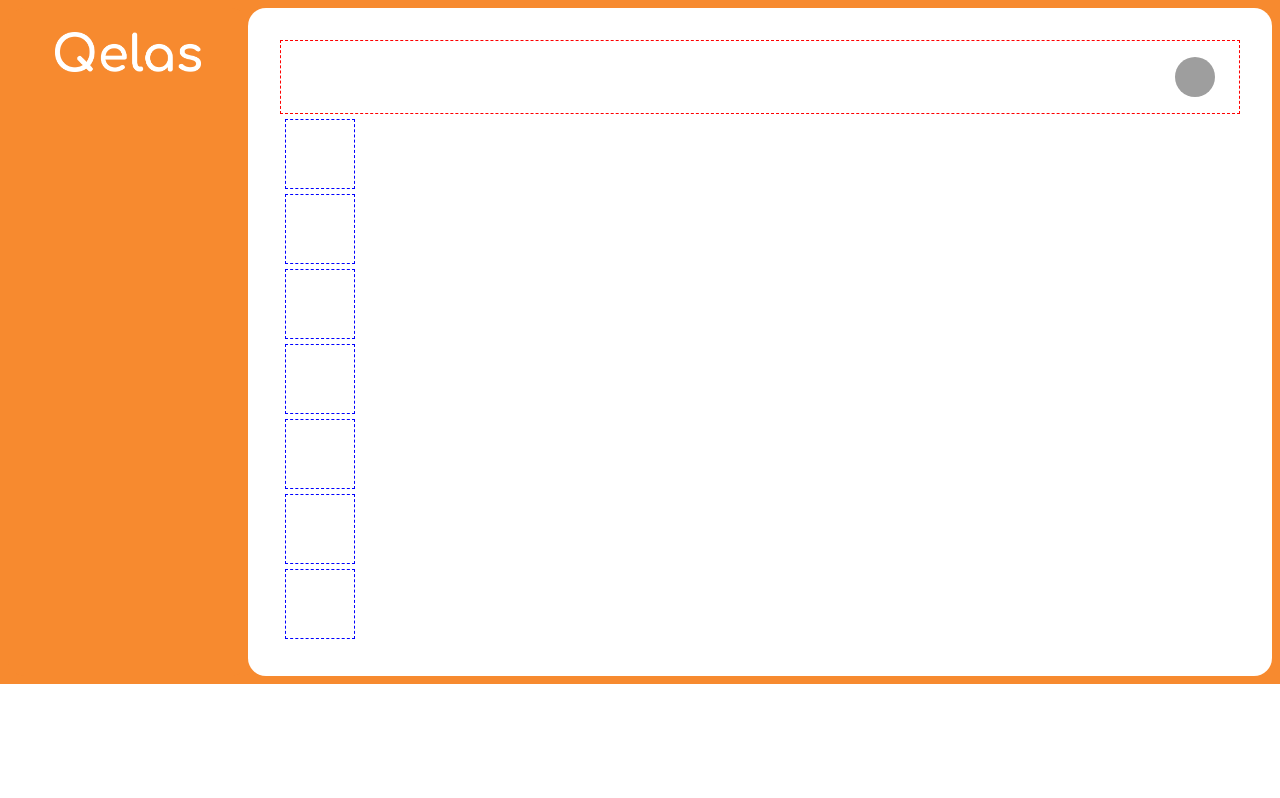
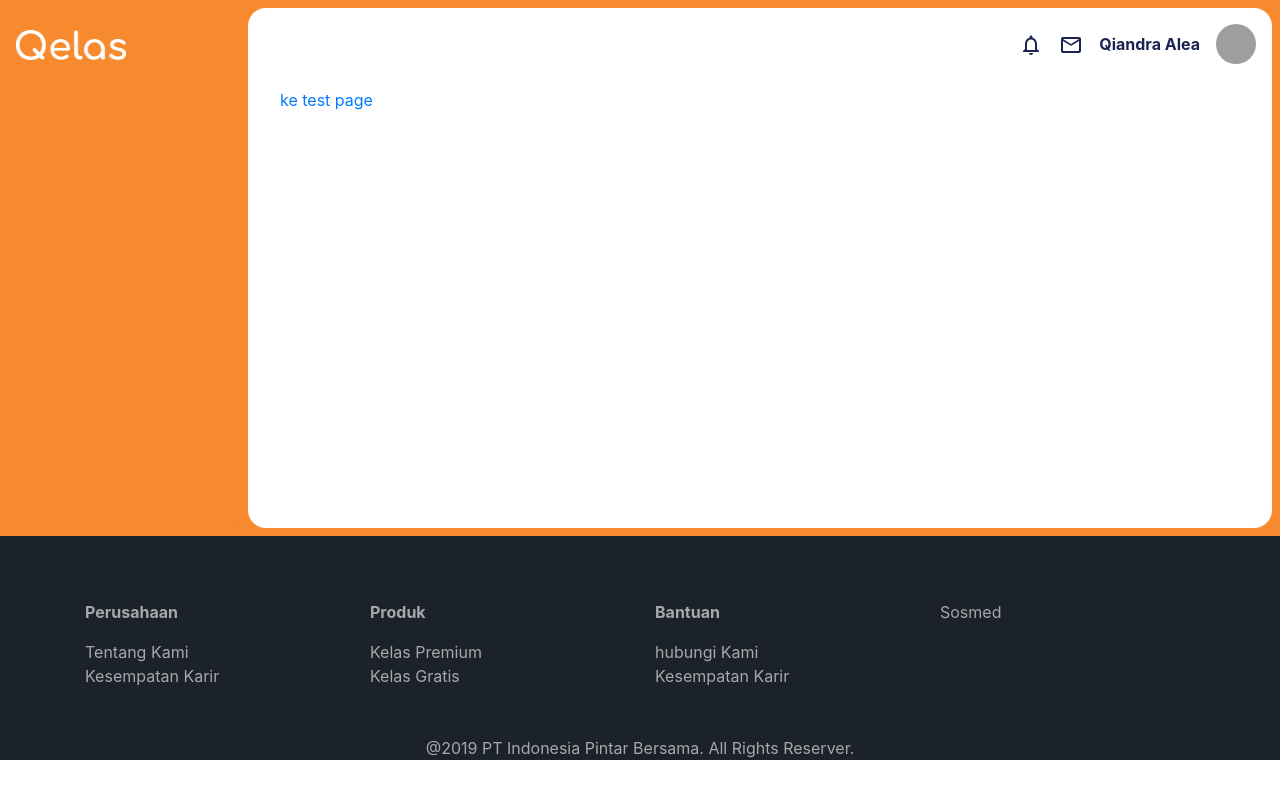
Before and after one commit to hisbu/qlas, a React (Create React App) app: page /dashboard in a window 1280 px wide. Built offline with nearby package versions, Linux system fonts and the light colour scheme; grey boxes are pictures that could not be loaded.

Commit message:
dashboardUser2

```diff
--- a/src/App.js
+++ b/src/App.js
@@ -2,13 +2,14 @@ import React, {Component} from 'react';
 import {Route, Switch} from 'react-router-dom'
 
 // page
+import LandingPage from './pages/landingPage'
 import Landing from './pages/landing.js'
 import DashboardUser from './pages/user/dashboardUser'
 import NotFound from './pages/notFound'
 import TestPage from './pages/test'
 import DetailQelas from './pages/detailKelas/detailQelasPage'
 import NavBar from './component/navBar'
-
+import Footer from './component/footer'
 
 class App extends Component{
   componentDidMount(){
@@ -19,14 +20,15 @@ class App extends Component{
     // console.log(this.props.location)
     return(
       <div>
-        {/* <NavBar/> */}
+        <NavBar/>
         <Switch>
-          <Route path='/' component={Landing} exact/>
+          <Route path='/' component={LandingPage} exact/>
           <Route path ='/dashboard' component = {DashboardUser}/>
-          {/* <Route path='/test' component={TestPage}/>
-          <Route path='/detail' component={DetailQelas}/> */}
-          {/* <Route path='*' component={NotFound}/> */}
+          <Route path='/dashboard/test' component={TestPage}/>
+          <Route path='/detail' component={DetailQelas}/>
+          <Route path='*' component={NotFound}/>
         </Switch>
+        <Footer/>
       </div>
     )
   }
--- /dev/null
+++ b/src/component/footer.jsx
@@ -0,0 +1,35 @@
+import React, {Component} from 'react'
+
+class Footer extends Component{
+    render(){
+        return(
+            <section id='sec_footer' className=''>
+            <div className='footer_bg '>
+                <div className='container'>
+                    <div className='row'>
+                        <div className='col-3'>
+                            <div className='footer_title'>Perusahaan</div>
+                            <li>Tentang Kami</li>
+                            <li>Kesempatan Karir</li>
+                        </div>
+                        <div className='col-3'>
+                            <div className='footer_title'>Produk</div>
+                            <li>Kelas Premium</li>
+                            <li>Kelas Gratis</li>
+                        </div>
+                        <div className='col-3'>
+                            <div className='footer_title'>Bantuan</div>
+                            <li>hubungi Kami</li>
+                            <li>Kesempatan Karir</li>
+                        </div>
+                        <div className='col-3'>Sosmed</div>
+                    </div>
+                    <center><div className='mt-5'>@2019 PT Indonesia Pintar Bersama. All Rights Reserver.</div></center>
+                </div>
+            </div>
+        </section>
+        )
+    }
+}
+
+export default Footer;
--- a/src/component/navBar.jsx
+++ b/src/component/navBar.jsx
@@ -13,6 +13,7 @@ import {
   import { Link } from 'react-router-dom'
   import {BtnBgWhite} from './../component/btnQlas'
   import { connect } from 'react-redux'
+  import TopMenu from './topMenu'
 
 class Example extends React.Component {
   constructor(props) {
@@ -68,6 +69,42 @@ class Example extends React.Component {
           </div>
         );
     }
+    if(this.props.position==='dashboard'){
+      return (
+        <TopMenu/>
+        // <div className='Navbar landingPage'>
+        //   <Navbar light expand="md" className='Navbar'>
+        //       <div className="container">
+        //       <NavbarBrand href="/">
+        //           <img src={Logo} height='30px' alt='qlas logo' />
+        //       </NavbarBrand>
+        //       <NavbarToggler onClick={this.toggle} />
+        //       <Collapse isOpen={this.state.isOpen} navbar>
+        //           <Nav className="ml-auto" navbar>
+        //             <NavItem className='vertCenter'>
+        //               <Link className='clear'>
+        //                 <NavLink><span className='NavLink '>Academy</span></NavLink>
+        //                 </Link>
+        //             </NavItem>
+        //             <NavItem className='vertCenter'>
+        //               <Link className='clear'>
+        //                 <NavLink><span className='NavLink '>Tentang Kami</span></NavLink>
+        //                 </Link>
+        //             </NavItem>
+        //             <NavItem>
+        //               <Link to='/dashboard' className='clear'>
+        //                 <NavLink>
+        //                   <BtnBgWhite title={`Masuk`}/>
+        //                 </NavLink>
+        //               </Link>
+        //             </NavItem>
+        //           </Nav>
+        //       </Collapse>
+        //       </div>
+        //   </Navbar>
+        // </div>
+      );
+  }
     return (
       <div className='Navbar2 detailPage'>
         <Navbar light expand="md" className='Navbar'>
--- a/src/component/topMenu.jsx
+++ b/src/component/topMenu.jsx
@@ -1,5 +1,6 @@
 import React, {Component} from 'react'
-import { makeStyles, Avatar } from '@material-ui/core'
+import { makeStyles, Avatar, Badge } from '@material-ui/core'
+import { MailOutlineRounded, NotificationsNone } from '@material-ui/icons'
 import {
     Collapse,
     Navbar,
@@ -25,6 +26,12 @@ const useStyle = makeStyles({
     }
 })
 
+const style2 = makeStyles(theme=>({
+    margin:{
+        margin: theme.spacing(2)
+    }
+}))
+
 class TopMenu extends Component{
     constructor(props) {
         super(props);
@@ -40,22 +47,35 @@ class TopMenu extends Component{
         });
       }
     render(){
-        const {avatar, bigAvatar} = useStyle
-
+        const {bigAvatar} = useStyle
+        const { margin } = style2
         return(
             <div>
-                <div className='header kotak '>
+                <div className='topmenu   '>
                     <Navbar color="" light expand="md" >
-                        {/* <NavbarBrand href="/">reactstrap</NavbarBrand> */}
+                        <NavbarBrand href="/">
+                            <img src={Logo2} height='30px' alt='qlas logo' />
+                        </NavbarBrand>
                         <NavbarToggler onClick={this.toggle} />
                         <Collapse isOpen={this.state.isOpen} navbar>
                             <Nav className="ml-auto" navbar>
-                            {/* <NavItem>
-                                <NavLink href="/components/">Components</NavLink>
+                            <NavItem className=' menuItem '>
+                                <NavLink href="/components/">
+                                    <Badge className={margin} color='primari' variant='dot'>
+                                        <NotificationsNone/>
+                                    </Badge>
+                                </NavLink>
                             </NavItem>
-                            <NavItem>
-                                <NavLink href="https://github.com/reactstrap/reactstrap">GitHub</NavLink>
-                            </NavItem> */}
+                            <NavItem className=' menuItem '>
+                                <NavLink href="/components/">
+                                    <Badge className={margin} color='primari' variant='dot'>
+                                        <MailOutlineRounded/>
+                                    </Badge>
+                                </NavLink>
+                            </NavItem>
+                            <NavItem className=' menuItem '>
+                                <NavLink href="" className=''><span className=' '>Qiandra Alea </span></NavLink>
+                            </NavItem>
                             <UncontrolledDropdown nav inNavbar>
                                 <DropdownToggle nav >
                                     <Avatar alt='hisbu' src={qian} style={bigAvatar}/>
--- a/src/index.js
+++ b/src/index.js
@@ -26,7 +26,6 @@ ReactDOM.render(
     <Provider store={store}>
         <BrowserRouter>
             <App />
-            {/* <Landing/> */}
         </BrowserRouter>
     </Provider>,
     document.getElementById('root'));
--- a/src/pages/landingPage.js
+++ b/src/pages/landingPage.js
@@ -8,6 +8,7 @@ import Listening from './../../src/supports/img/internet.png'
 import Exam from './../../src/supports/img/trophy.png'
 import Question from './../../src/supports/img/job-search.png'
 import Catalog from '../supports/img/programmer.png'
+
 // import Testimoni from './../supports/img/testimonyhome.jpg'
 class LandingPage extends Component{
     state={
@@ -159,7 +160,7 @@ class LandingPage extends Component{
                 </section>
 
                 {/*  ============= Start Footer ============= */}
-                <section id='sec_footer'>
+                {/* <section id='sec_footer'>
                     <div className='footer_bg '>
                         <div className='container'>
                             <div className='row'>
@@ -183,7 +184,7 @@ class LandingPage extends Component{
                             <center><div className='mt-5'>@2019 PT Indonesia Pintar Bersama. All Rights Reserver.</div></center>
                         </div>
                     </div>
-                </section>
+                </section> */}
 
             </div>
         )
--- a/src/pages/test.js
+++ b/src/pages/test.js
@@ -5,7 +5,14 @@ class test extends Component{
     return(
       <div className='container bg-secondary'>
         <div className='col-10'>
-        <Carousel/>
+        <h1>test page</h1>
+        <div className='boks'></div>
+               <div className='boks'></div>
+               <div className='boks'></div>
+               <div className='boks'></div>
+               <div className='boks'></div>
+               <div className='boks'></div>
+               <div className='boks'></div>
         </div>
       </div>
     )
--- a/src/pages/user/dashboardUser.js
+++ b/src/pages/user/dashboardUser.js
@@ -1,10 +1,11 @@
 import React, {Component} from 'react'
+import { Route, Link } from 'react-router-dom'
 import { connect} from 'react-redux'
 import { pagePosition} from './../../redux/actions'
 import './style.css'
 import Logo from '../../supports/img/logo1.png'
 import TopMenu from '../../component/topMenu'
-
+import TestPage from './../../pages/test'
 class DashboardUser extends Component{
 
   componentDidMount(){
@@ -12,32 +13,29 @@ class DashboardUser extends Component{
     this.props.pagePosition(position)
     console.log(position)
   }
+
   render(){
     return(
       <div style={{backgroundColor:'#fff'}}>
         <div className='dashboardUser'>
-          {/* <div className='row '> */}
+
             <div className='sideMenu '>
               <div className='logo mt-4'>
-                <img src={Logo} height='40px' alt='qlas logo' />
+                {/* <img src={Logo} height='40px' alt='qlas logo' /> */}
               </div>
             </div>
             <div className='contentContainer '>
-              <div className='header'>
-                {/* <div className='right-menu'> */}
-                  <TopMenu/>
-                {/* </div> */}
-               <div className='boks'></div>
-               <div className='boks'></div>
-               <div className='boks'></div>
-               <div className='boks'></div>
-               <div className='boks'></div>
-               <div className='boks'></div>
-               <div className='boks'></div>
+              <div className='contentSection '>
+
+                <Link to='/dashboard/test'>ke test page</Link>
+
+                <Route path='/dashboard/test' component={TestPage}/>
+
+
               </div>
             </div>
 
-          {/* </div> */}
+
         </div>
       </div>
     )
--- a/src/pages/user/style.css
+++ b/src/pages/user/style.css
@@ -32,19 +32,29 @@
 
 .contentContainer{
     flex:4;
+    /* margin-top: 2em; */
     /* margin: 0.5em 0.5em 0.5em 0; */
     background-color: #fff;
     border-radius: 18px;
-    /* height: 97vh; */
+    min-height: 65vh;
     padding: 2em;
 }
 
-.header{
-    /* width: 100wh; */
-    /* display: flex; */
-    /* justify-content: space-between; */
+.contentSection{
+    margin-top: 3em;
 }
 
-.right-menu{
+.topmenu{
+    position: absolute;
+    width: 100%;
+    top: 0.5em;
+}
 
+.menuItem{
+    align-self: center;
 }
+
+.menuItem span{
+    color: var(--qColorSecondry);
+    font-weight: bold;
+}
```
